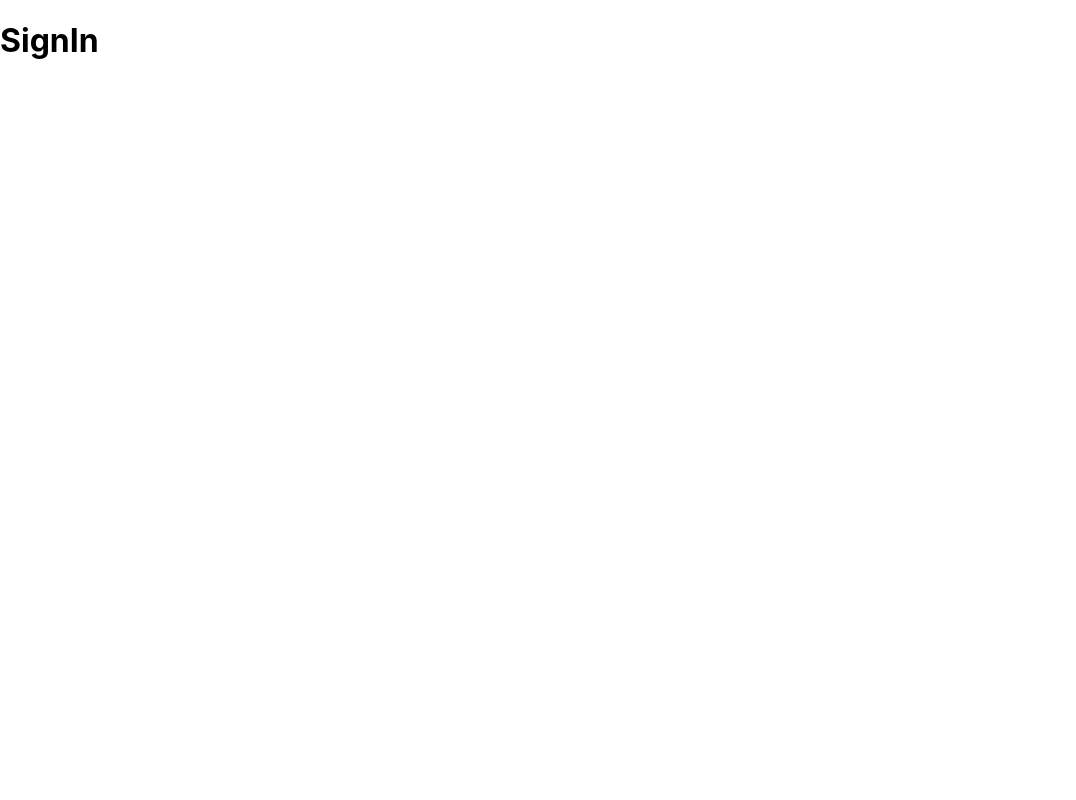
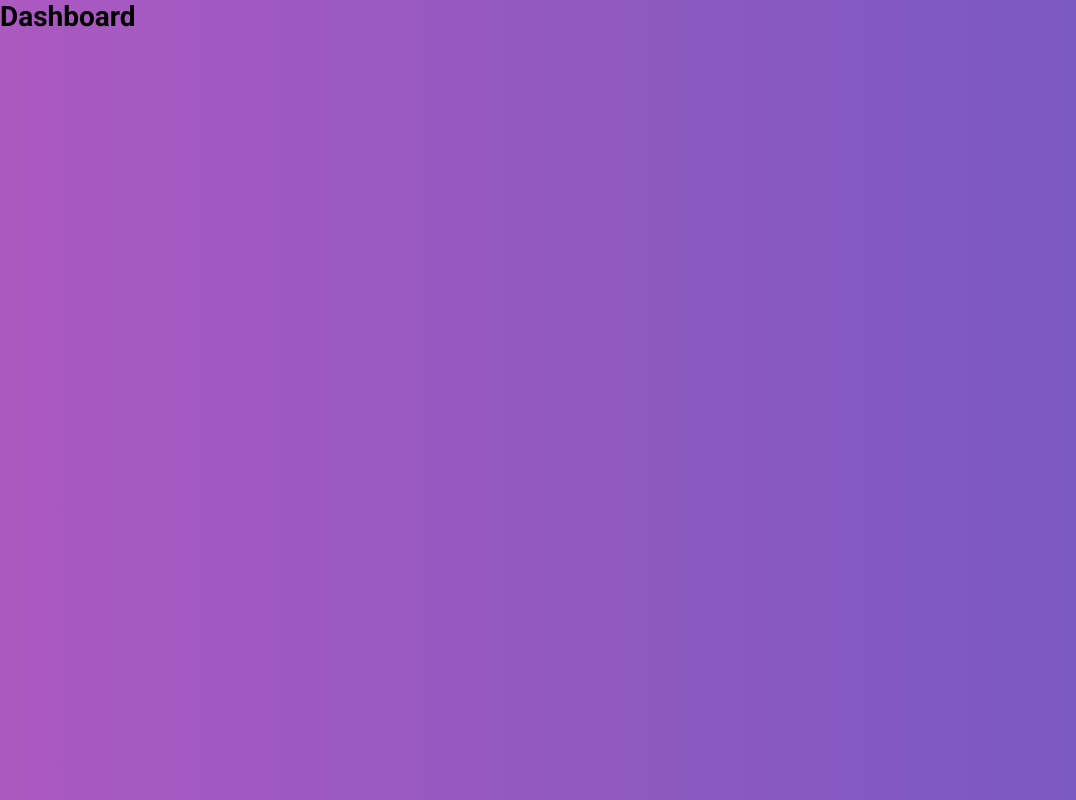
Before and after one commit to jeff-campos/goBarber-FrontEnd-ReactJs, a React (Create React App) app: page /dashboard in a window 1280 px wide. Before the commit this address led to /. Shown: the whole page, without its empty margins (0-1076 px from the left). Built offline with nearby package versions, Linux system fonts and the light colour scheme.

Commit message:
feat(layouts|global): create global style by type signer

```diff
--- a/package.json
+++ b/package.json
@@ -12,7 +12,8 @@
     "react-dom": "^16.12.0",
     "react-router-dom": "^5.1.2",
     "react-scripts": "3.3.0",
-    "reactotron-react-js": "^3.3.7"
+    "reactotron-react-js": "^3.3.7",
+    "styled-components": "^4.4.1"
   },
   "scripts": {
     "start": "react-scripts start",
--- a/src/App.js
+++ b/src/App.js
@@ -3,10 +3,12 @@
 import './config/ReactotronConfig';
 import Routes from './routes';
 import history from './services/history';
+import GlobalStyle from './styles/global';
 
 function App() {
   return (
     <Router history={history}>
+      <GlobalStyle />
       <Routes />
     </Router>
   );
--- /dev/null
+++ b/src/pages/_layouts/auth/index.js
@@ -0,0 +1,12 @@
+import React from 'react';
+import PropTypes from 'prop-types';
+
+import { Wrapper } from './styles';
+
+export default function AuthLayout({ children }) {
+  return <Wrapper>{children}</Wrapper>;
+}
+
+AuthLayout.propTypes = {
+  children: PropTypes.element.isRequired,
+};
--- /dev/null
+++ b/src/pages/_layouts/auth/styles.js
@@ -0,0 +1,6 @@
+import styled from 'styled-components';
+
+export const Wrapper = styled.div`
+  height: 100%;
+  background: linear-gradient(-90deg, #7159c1, #ab59c1);
+`;
--- /dev/null
+++ b/src/pages/_layouts/default/index.js
@@ -0,0 +1,12 @@
+import React from 'react';
+import PropTypes from 'prop-types';
+
+import { Wrapper } from './styles';
+
+export default function DefaultLayout({ children }) {
+  return <Wrapper>{children}</Wrapper>;
+}
+
+DefaultLayout.propTypes = {
+  children: PropTypes.element.isRequired,
+};
--- /dev/null
+++ b/src/pages/_layouts/default/styles.js
@@ -0,0 +1,6 @@
+import styled from 'styled-components';
+
+export const Wrapper = styled.div`
+  height: 100%;
+  background: #333;
+`;
--- a/src/routes/Routes.js
+++ b/src/routes/Routes.js
@@ -1,13 +1,16 @@
 import React from 'react';
 import PropTypes from 'prop-types';
 import { Route, Redirect } from 'react-router-dom';
+
+import DefaultLayout from '../pages/_layouts/default';
+import AuthLayout from '../pages/_layouts/auth';
 
 export default function RouteWrapper({
   component: Component,
   isPrivate,
   ...rest
 }) {
-  const signed = false;
+  const signed = true;
 
   if (!signed && isPrivate) {
     return <Redirect to="/" />;
@@ -17,7 +20,18 @@
     return <Redirect to="/dashboard" />;
   }
 
-  return <Route {...rest} component={Component} />;
+  const Layout = signed ? AuthLayout : DefaultLayout;
+
+  return (
+    <Route
+      {...rest}
+      render={props => (
+        <Layout>
+          <Component {...props} />
+        </Layout>
+      )}
+    />
+  );
 }
 
 RouteWrapper.propTypes = {
--- /dev/null
+++ b/src/styles/global.js
@@ -0,0 +1,36 @@
+import { createGlobalStyle } from 'styled-components';
+
+export default createGlobalStyle`
+@import url('https://fonts.googleapis.com/css?family=Roboto:400,700&display=swap');
+* {
+  margin: 0;
+  padding: 0;
+  outline:0;
+  box-sizing: border-box;
+}
+
+*:focus {
+  outline: 0;
+}
+
+html, body, #root {
+  height: 100%
+}
+
+body {
+  -webkit-font-smoothing: antialiased;
+}
+
+body, input, button {
+  font: 14px 'Roboto', sans-serif;
+}
+a {
+  text-decoration: none;
+}
+ul {
+  list-style: none
+}
+button {
+  cursor: pointer;
+}
+`;
```
Also changed, not shown: .eslintrc.js, 1 other file (tests, documents, lock files or other folders).
